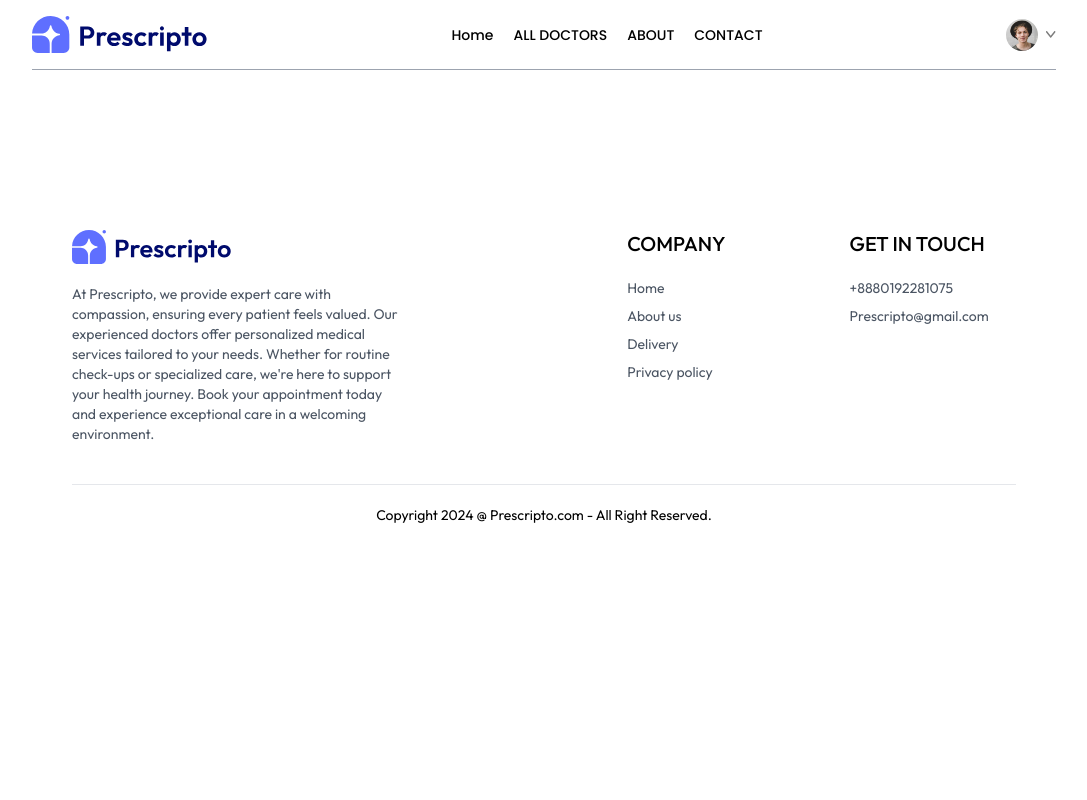
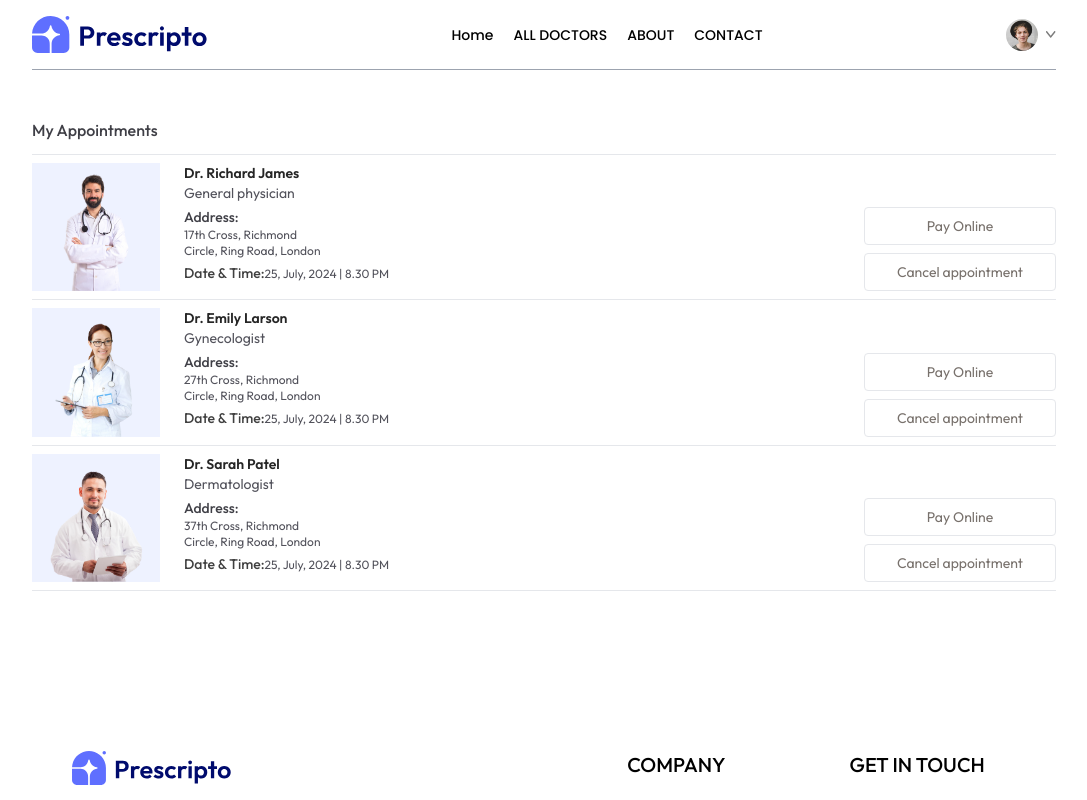
Before and after one commit to RakibHossen678/Prescripto-frontend, a React (Vite) app: page /my-appointments in a window 1280 px wide. Shown: the top 800 px of the page, without its empty margins (96-1183 px from the left). Built offline with nearby package versions, Linux system fonts and the light colour scheme.

Commit message:
added appointment page

```diff
--- a/src/pages/MyAppointments.jsx
+++ b/src/pages/MyAppointments.jsx
@@ -1,9 +1,47 @@
-
+import { useContext } from "react";
+import { AppContext } from "../context/AppContext";
 
 const MyAppointments = () => {
+  const { doctors } = useContext(AppContext);
   return (
     <div>
-
+      <p className="capitalize pb-3 mt-12 font-medium  text-zinc-700 border-b">
+        my appointments
+      </p>
+      <div>
+        {doctors.slice(0, 3).map((item, idx) => (
+          <div
+            className="grid grid-cols-[1fr_2fr] sm:flex sm:gap-6 py-2 gap-4 border-b"
+            key={idx}
+          >
+            <div>
+              <img className="w-32 bg-indigo-50" src={item.image} alt="" />
+            </div>
+            <div className="flex-1 text-sm text-zinc-600">
+              <p className="text-neutral-800 font-semibold">{item.name}</p>
+              <p>{item.speciality}</p>
+              <p className="text-zinc-700 font-medium mt-1">Address:</p>
+              <p className="text-xs">{item.address.line1}</p>
+              <p className="text-xs">{item.address.line2}</p>
+              <p className="text-xs mt-1">
+                <span className="text-sm text-neutral-700 font-medium">
+                  Date & Time:
+                </span>
+                25, July, 2024 | 8.30 PM
+              </p>
+            </div>
+            <div></div>
+            <div className="flex flex-col  justify-end gap-2">
+              <button className="text-sm text-stone-500 py-2 border rounded sm:min-w-48  hover:bg-primary hover:text-white transition-all duration-300">
+                Pay Online
+              </button>
+              <button className="text-sm text-stone-500 py-2 border rounded sm:min-w-48 hover:bg-red-600 hover:text-white transition-all duration-300">
+                Cancel appointment
+              </button>
+            </div>
+          </div>
+        ))}
+      </div>
     </div>
   );
 };
```
